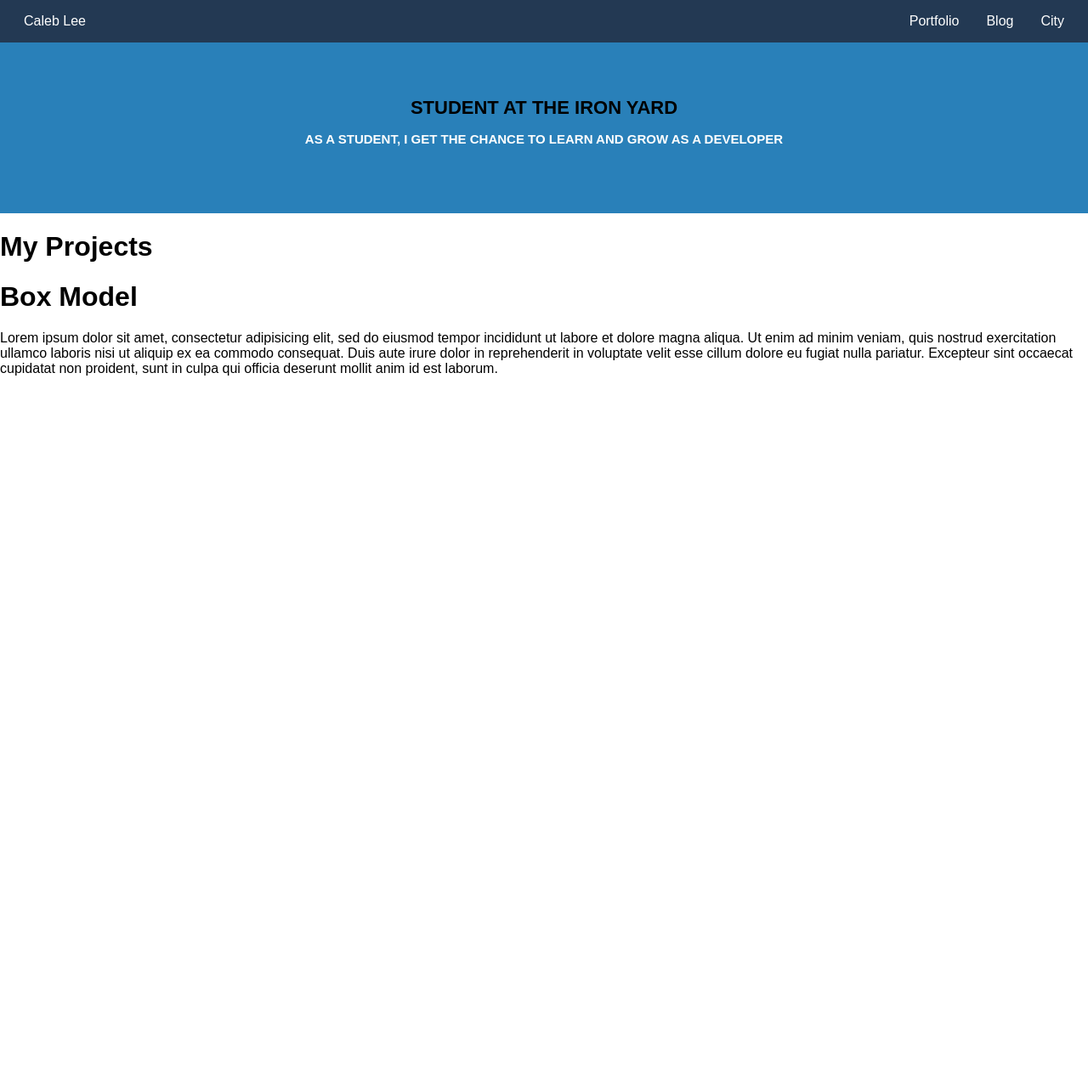
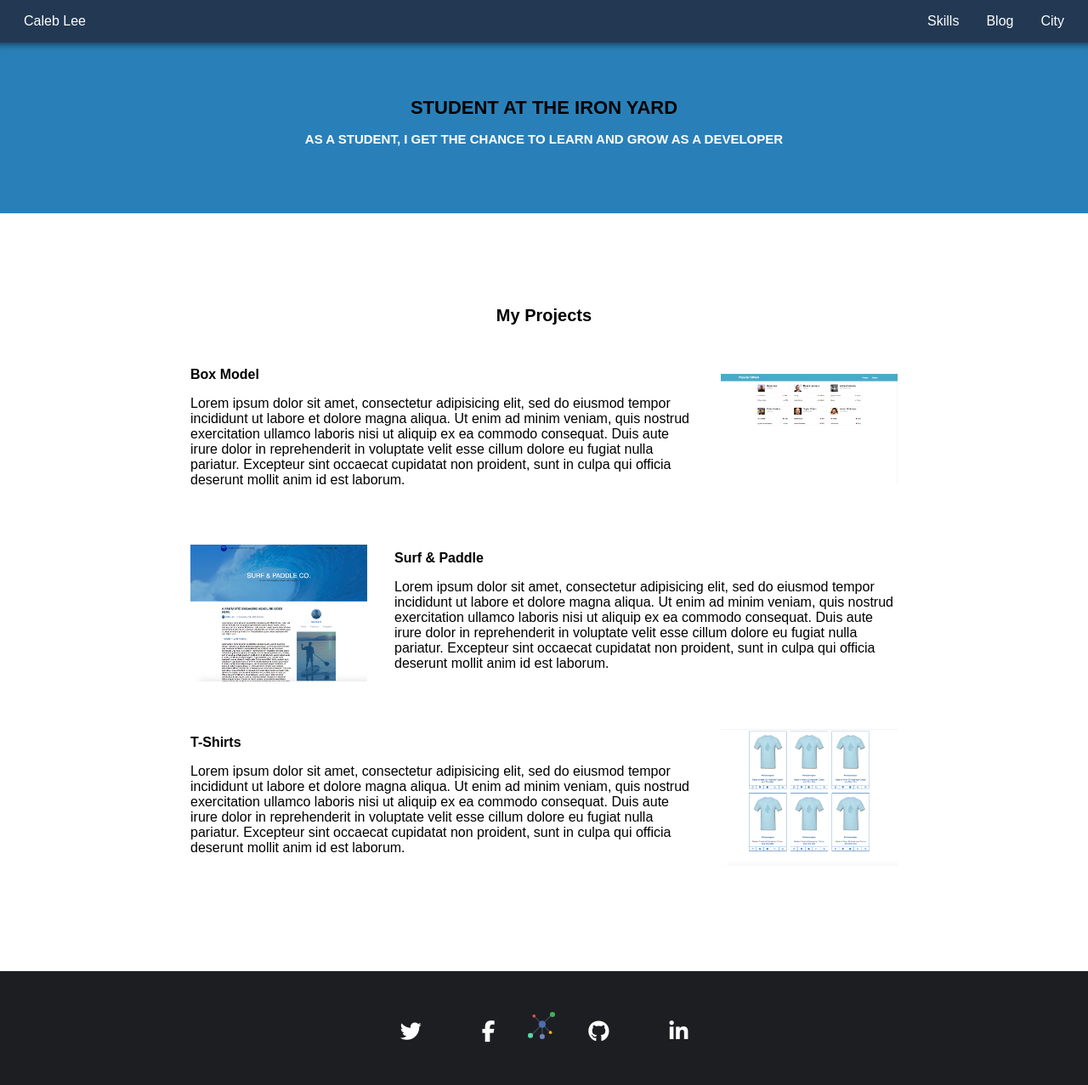
Before and after one commit to calebjwl/08-portfolio, a plain HTML site: page public/index.html in a window 1280 px wide. Shown: the whole page at 85% size. Before the commit the page ends 800 px from the top, so only its background shows below. Drawn offline with nearby package versions, Linux system fonts and the light colour scheme; files that its build step writes are made by us from their sources; a script that the page names is missing.

Commit message:
First draft home page

```diff
--- a/app/styles/app.scss
+++ b/app/styles/app.scss
@@ -7,6 +7,7 @@
 $c-navbar: #233953;
 $c-banner: #2980B9;
 $c-white: #fefefe;
+$c-footer: #1d1e22;
 
 
 @import 'box-sizing';
--- a/app/styles/home.scss
+++ b/app/styles/home.scss
@@ -3,13 +3,14 @@
 }
 
 .container {
-
+  padding: 1rem;
 }
 
 .navbar {
   display: flex;
+  position: relative;
+  align-items: center;
   justify-content: space-between;
-  align-items: center;
   padding-right: 1rem;
   padding-left: 1rem;
   background: $c-navbar;
@@ -30,12 +31,12 @@
   margin: 0 1rem;
 }
 
-.banner {
+.hero {
   display: flex;
   flex-direction: column;
-  align-items: center;
   padding: 4rem;
   background: $c-banner;
+  text-align: center;
   text-transform: uppercase;
 
   &__text {
@@ -48,3 +49,63 @@
     font-size: 15px;
   }
 }
+
+.body {
+  display: flex;
+  flex-direction: column;
+  align-items: center;
+  max-width: 65rem;
+  margin: 5rem 13rem;
+
+  &__title {
+    font-size: 20px;
+  }
+}
+
+.project {
+  display: flex;
+  align-items: center;
+  margin: 1.5rem 0;
+
+  &__info {
+    width: 75%;
+
+    &-title {
+      font-size: 16px;
+    }
+
+    &-p {
+
+    }
+  }
+
+  &__pic-l {
+    width: 25%;
+    margin-left: 2rem;
+  }
+
+  &__pic-r {
+    width: 25%;
+    margin-right: 2rem;
+  }
+}
+
+.footer {
+  background: $c-footer;
+  display: flex;
+  justify-content: center;
+  padding: 3rem;
+  font-size: 25px;
+
+  &__navlist {
+    color: $c-white;
+  }
+}
+
+.sm-icon {
+  margin: 0 2rem;
+}
+
+.logo {
+  width: 2rem;
+}
--- a/public/index.html
+++ b/public/index.html
@@ -10,21 +10,18 @@
   <script src="https://use.fontawesome.com/f76523254e.js"></script>
 
   <div class="section">
-    <div class="container">
     <div class="navbar">
       <p class="name">Caleb Lee</p>
-
         <ul class="navbar__list">
-          <li href="#" class="list__item">Portfolio</li>
-          <li href="#" class="list__item">Blog</li>
-          <li href="#" class="list__item">City</li>
+        <li href="/" class="list__item">Skills</li>
+        <li href="/blog.html" class="list__item">Blog</li>
+        <li href="/city.html" class="list__item">City</li>
       </ul>
     </div>
 
-      <div class="banner">
-        <h1 class="banner__text">Student at the Iron Yard</h1>
-        <h3 class="banner__caption">As a student, I get the chance to learn and grow as a developer</h3>
-      </div>
+      <div class="hero">
+        <h1 class="hero__text">Student at the Iron Yard</h1>
+        <h3 class="hero__caption">As a student, I get the chance to learn and grow as a developer</h3>
       </div>
 
     <div class="container">
@@ -37,10 +34,37 @@
             <p class="project__info-p">Lorem ipsum dolor sit amet, consectetur adipisicing elit, sed do eiusmod tempor incididunt ut labore et dolore magna aliqua. Ut enim ad minim veniam, quis nostrud exercitation ullamco laboris nisi ut aliquip ex ea commodo consequat. Duis aute irure dolor in reprehenderit in voluptate velit esse cillum dolore eu fugiat nulla pariatur. Excepteur sint occaecat cupidatat non proident, sunt in culpa qui officia deserunt mollit anim id est laborum.</p>
           </div>
 
-          <div class="project__pic"></div>
+          <img src="img/02-box-model.png" alt="" class="project__pic-l">
         </div>
 
+        <div class="project">
+          <img src="img/06-surf-paddle.png" alt="" class="project__pic-r">
 
+          <div class="project__info">
+            <h1 class="project__info-title">Surf &amp; Paddle</h1>
+            <p class="project__info-p">Lorem ipsum dolor sit amet, consectetur adipisicing elit, sed do eiusmod tempor incididunt ut labore et dolore magna aliqua. Ut enim ad minim veniam, quis nostrud exercitation ullamco laboris nisi ut aliquip ex ea commodo consequat. Duis aute irure dolor in reprehenderit in voluptate velit esse cillum dolore eu fugiat nulla pariatur. Excepteur sint occaecat cupidatat non proident, sunt in culpa qui officia deserunt mollit anim id est laborum.</p>
+          </div>
+
+        </div>
+
+        <div class="project">
+          <div class="project__info">
+            <h1 class="project__info-title">T-Shirts</h1>
+            <p class="project__info-p">Lorem ipsum dolor sit amet, consectetur adipisicing elit, sed do eiusmod tempor incididunt ut labore et dolore magna aliqua. Ut enim ad minim veniam, quis nostrud exercitation ullamco laboris nisi ut aliquip ex ea commodo consequat. Duis aute irure dolor in reprehenderit in voluptate velit esse cillum dolore eu fugiat nulla pariatur. Excepteur sint occaecat cupidatat non proident, sunt in culpa qui officia deserunt mollit anim id est laborum.</p>
+          </div>
+
+          <img src="img/07-tshirts.png" alt="" class="project__pic-l">
+        </div>
+      </div>
+    </div>
+
+    <div class="footer">
+      <div class="footer__navlist">
+        <span class="fa fa-twitter sm-icon"></span>
+        <span class="fa fa-facebook sm-icon"></span>
+        <img src="img/logo.svg" alt="" class="logo">
+        <span class="fa fa-github sm-icon"></span>
+        <span class="fa fa-linkedin sm-icon"></span>
       </div>
     </div>
   </div>
```
Also changed, not shown: public/img/02-box-model.png (added), public/img/06-surf-paddle.png (added), public/img/07-tshirts.png (added), public/img/logo.svg (added). Lines whose indentation alone changed are shown as unchanged.
